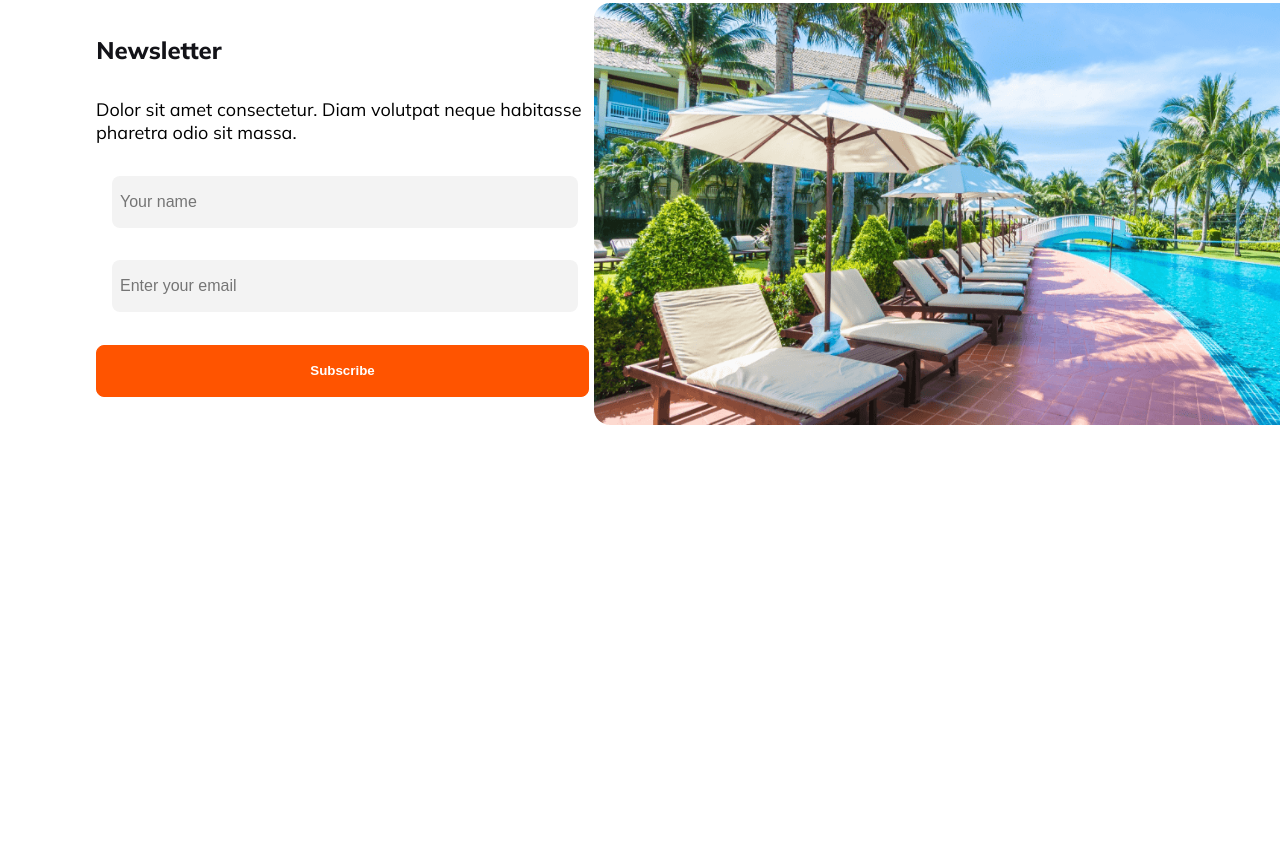
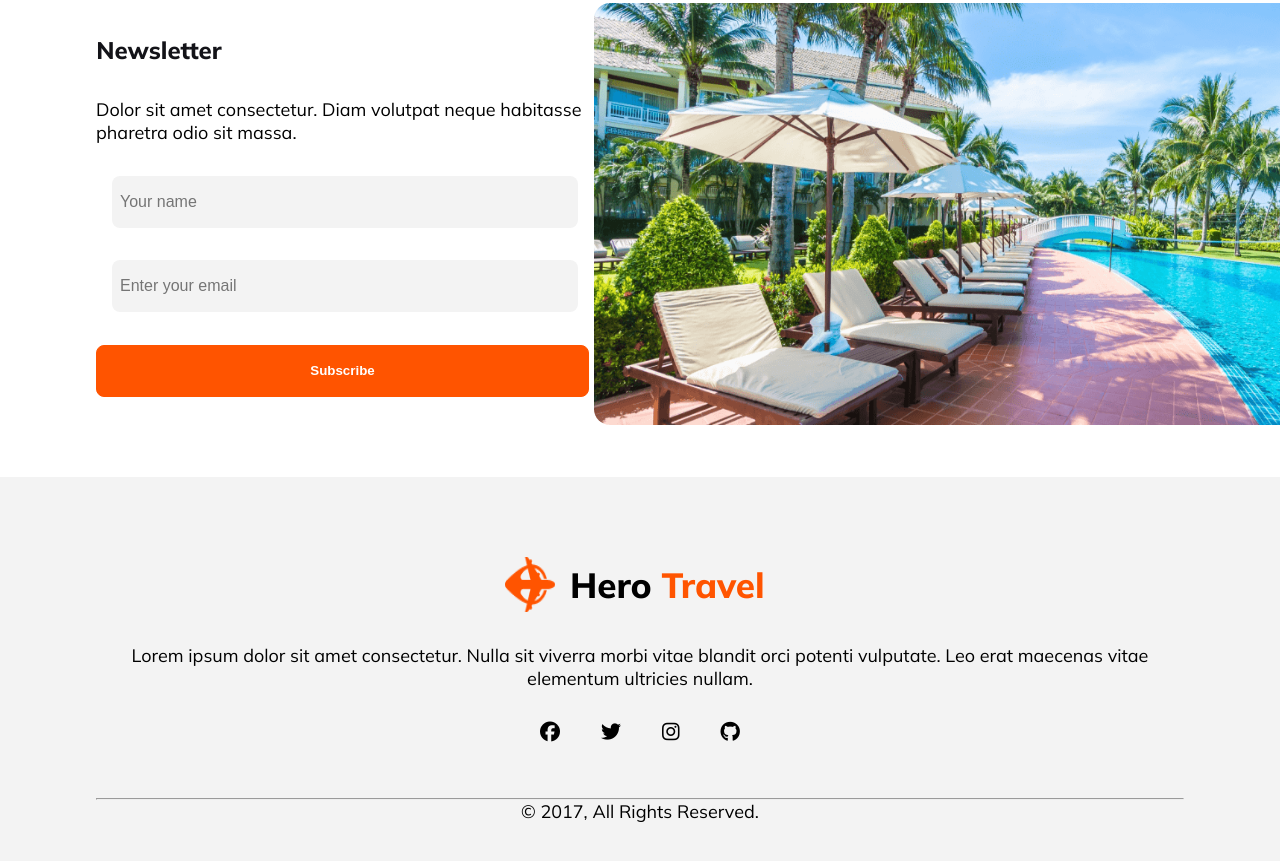
Before and after one commit to ANONTO96/Travel-website, a plain HTML site: page index.html in a window 1280 px wide. Shown: the part 4003-4864 px from the top of the page. Before the commit the page ends 4480 px from the top, so only its background shows below. Drawn offline with Linux system fonts and the light colour scheme.

Commit message:
footer section added

```diff
--- a/index.html
+++ b/index.html
@@ -150,8 +150,22 @@
 <img src="images/Group 39.png" alt="">
             </div>
      </section>
-    <footer>
-
+    <footer class="footer">
+<div class="container">
+    <div class="logo">
+        <img src="images/Group 40071 (2).png" alt="">
+        <h3>Hero <span class="span">Travel</span></h3>
+    </div>
+        <p>Lorem ipsum dolor sit amet consectetur. Nulla sit viverra morbi vitae blandit orci potenti vulputate. Leo erat maecenas vitae elementum ultricies nullam.</p>
+        <div class="social">
+            <i class="fa-brands fa-facebook"></i>
+            <i class="fa-brands fa-twitter"></i>
+            <i class="fa-brands fa-instagram"></i>
+            <i class="fa-brands fa-github"></i>
+        </div>
+        <hr>
+        <p>&copy; 2017, All Rights Reserved.</p>
+</div>
     </footer>
 </body>
 </html>
--- a/styles/style.css
+++ b/styles/style.css
@@ -256,3 +256,25 @@ height: 52px;
 height: 422px;
 border-radius: 16px;
 }
+/* footer section */
+.footer{
+    background: rgba(19, 19, 24, 0.05);
+    padding: 2rem 0;
+}
+.footer p{
+    text-align: center;
+}
+.footer .logo{
+    margin: 2rem auto;
+}
+.social{
+    width: 200px;
+    display: flex;
+    justify-content: space-between;
+    align-items: center;
+    margin: 2rem auto;
+}
+.social i{
+    font-size: 20px;
+    height: 44px;
+}
```
